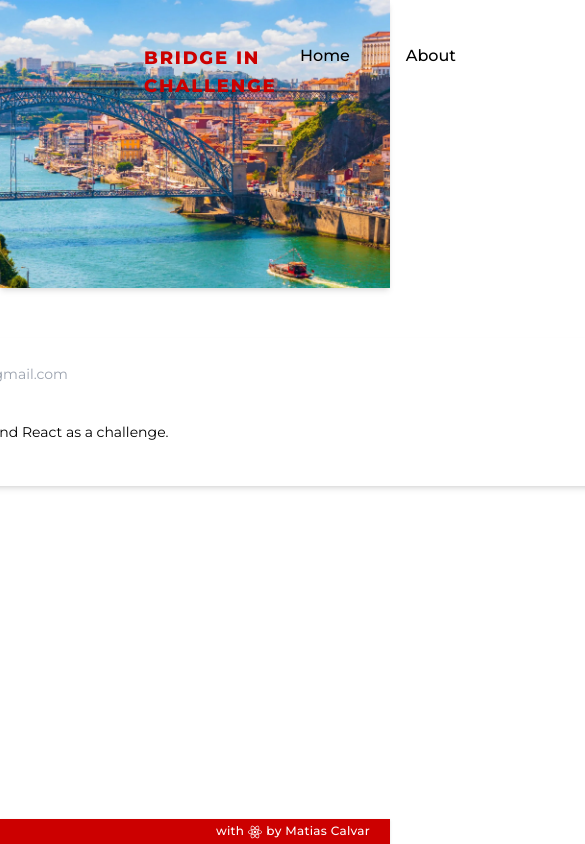
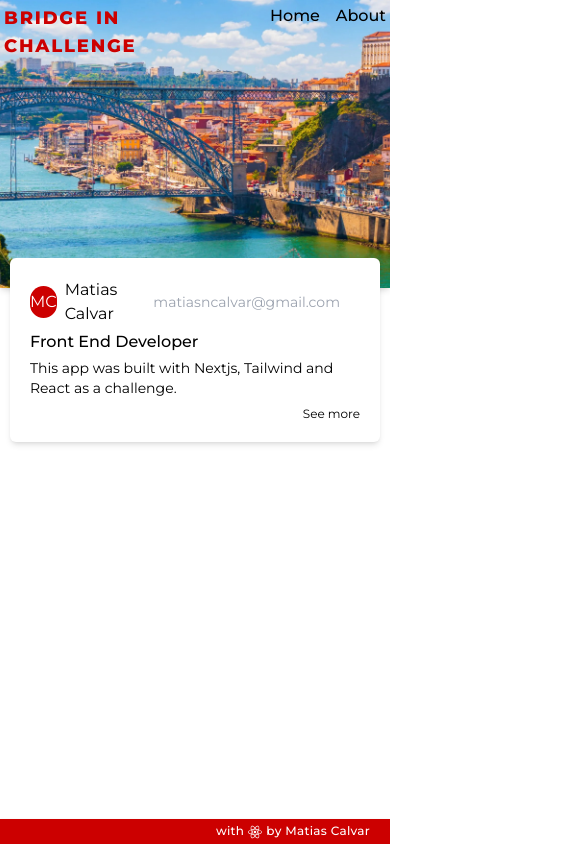
Before and after one commit to matiascalvar/blogpage-challenge, a Next.js app: page /about in a window 390 px wide. Shown: the top 844 px of the page, 585 px wide, since content can reach past the window. Built offline with nearby package versions, Linux system fonts and the light colour scheme.

Commit message:
add: media queries for mobile

```diff
--- a/src/app/post/[id]/page.tsx
+++ b/src/app/post/[id]/page.tsx
@@ -104,7 +104,7 @@ const PostDetail = () => {
         {post && <Post post={post} />}
         <div
           id="input-comments"
-          className="flex items-center flex-col w-[1000px] border rounded-md"
+          className="flex items-center flex-col lg:w-[1000px] border rounded-md"
         >
           <div className="flex my-5 mx-5 w-full">
             <Form handleAddition={handleAddition} />
--- a/src/components/about/About.tsx
+++ b/src/components/about/About.tsx
@@ -16,11 +16,14 @@ const developer: devType = {
 
 const AboutCard = () => {
   return (
-    <div className={styles.AboutCard + " flex justify-center h-auto"}>
-      <div className="my-10">
+    <div
+      className={styles.AboutCard + " flex justify-center h-auto p-2.5 pt-0"}
+      style={{ position: "relative", top: "-30px" }}
+    >
+      <div className="">
         <div
           key={developer.id}
-          className={`m-2.5 bg-white w-[1000px] rounded-md shadow-md p-5 `}
+          className={`lg:m-2.5 bg-white lg:w-[1000px] rounded-md shadow-md p-5`}
         >
           <div className="flex items-center">
             <div
--- a/src/components/form/Form.tsx
+++ b/src/components/form/Form.tsx
@@ -28,7 +28,7 @@ const Form: FC<FormProps> = ({ handleAddition }) => {
       onSubmit={(e) => handleAddition(e, formData, setFormData)}
       className="w-full px-2.5"
     >
-      <div className="flex w-7/12 mb-5">
+      <div className="flex lg:w-7/12 mb-5">
         <input
           type="text"
           className="w-full my-1 border rounded-md min-h-8 pl-4"
--- a/src/components/header/Header.tsx
+++ b/src/components/header/Header.tsx
@@ -3,7 +3,7 @@ import Link from "next/link";
 const Header = () => {
   return (
     <div
-      className="flex justify-between h-72 relative items-start pt-11 shadow-md"
+      className="flex justify-between h-72 relative items-start pt-1 lg:pt-8 shadow-md"
       style={{
         backgroundImage: "url(/porto.jpg)",
         backgroundSize: "cover",
@@ -12,7 +12,7 @@ const Header = () => {
       }}
     >
       <div
-        className="min-w-[300px] text-left text-lg text-bi-red font-extrabold tracking-widest relative pl-36"
+        className="lg:min-w-[300px] text-left text-lg text-bi-red font-extrabold tracking-widest relative pl-1 lg:pl-36"
         id="logo"
       >
         <Link href="/">
@@ -20,7 +20,7 @@ const Header = () => {
           <p>CHALLENGE</p>
         </Link>
       </div>
-      <div className="flex min-w-[300px] justify-between relative pr-36 font-medium ">
+      <div className="flex min-w-[120px] lg:min-w-[300px] justify-between relative pr-1 lg:pr-36 font-medium ">
         <div>
           <Link href="/">
             <p>Home</p>
--- a/src/components/post/Post.tsx
+++ b/src/components/post/Post.tsx
@@ -25,7 +25,7 @@ const Post: FunctionComponent<PostProps> = ({ post, mainPage }) => {
   return (
     <div
       key={post.id}
-      className={`m-2.5 bg-white w-[1000px] rounded-md shadow-md p-5 ${
+      className={`m-2.5 bg-white lg:w-[1000px] rounded-md shadow-md p-5 ${
         mainPage && "hover:shadow-bi-red hover:shadow"
       }`}
     >
```
